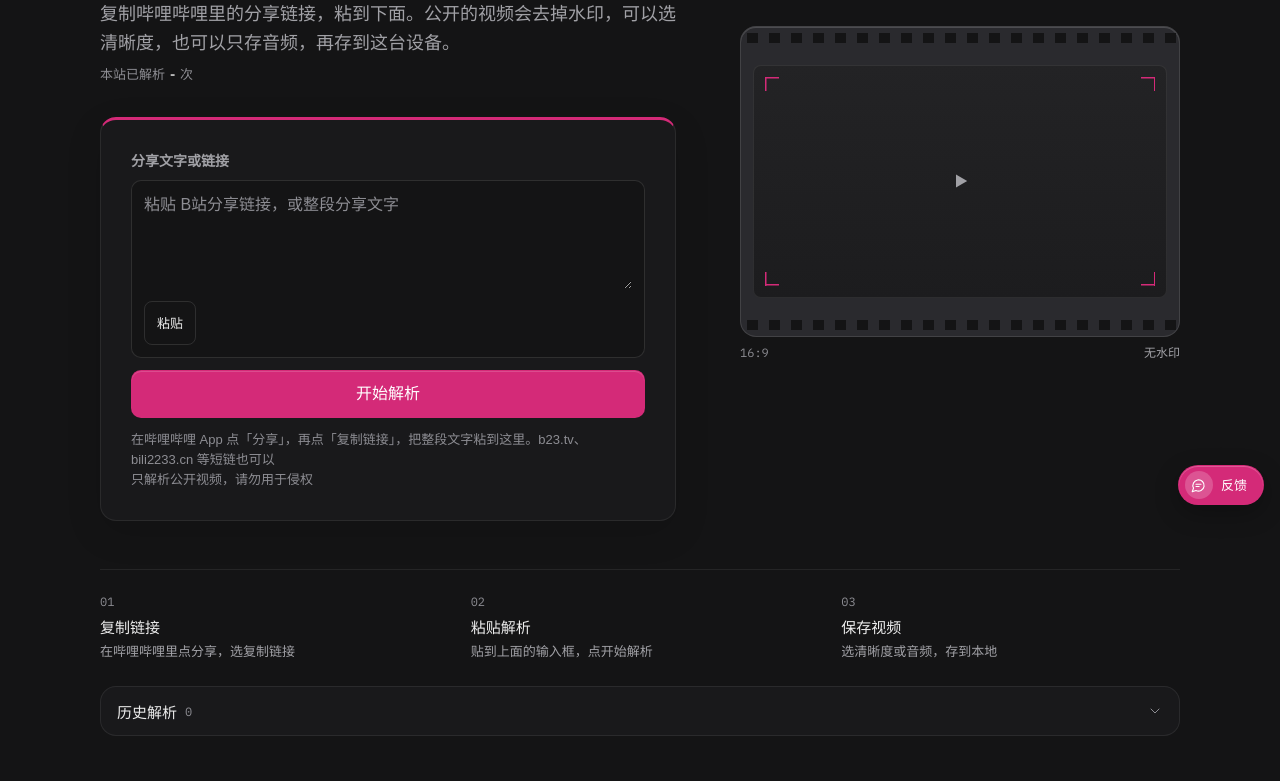
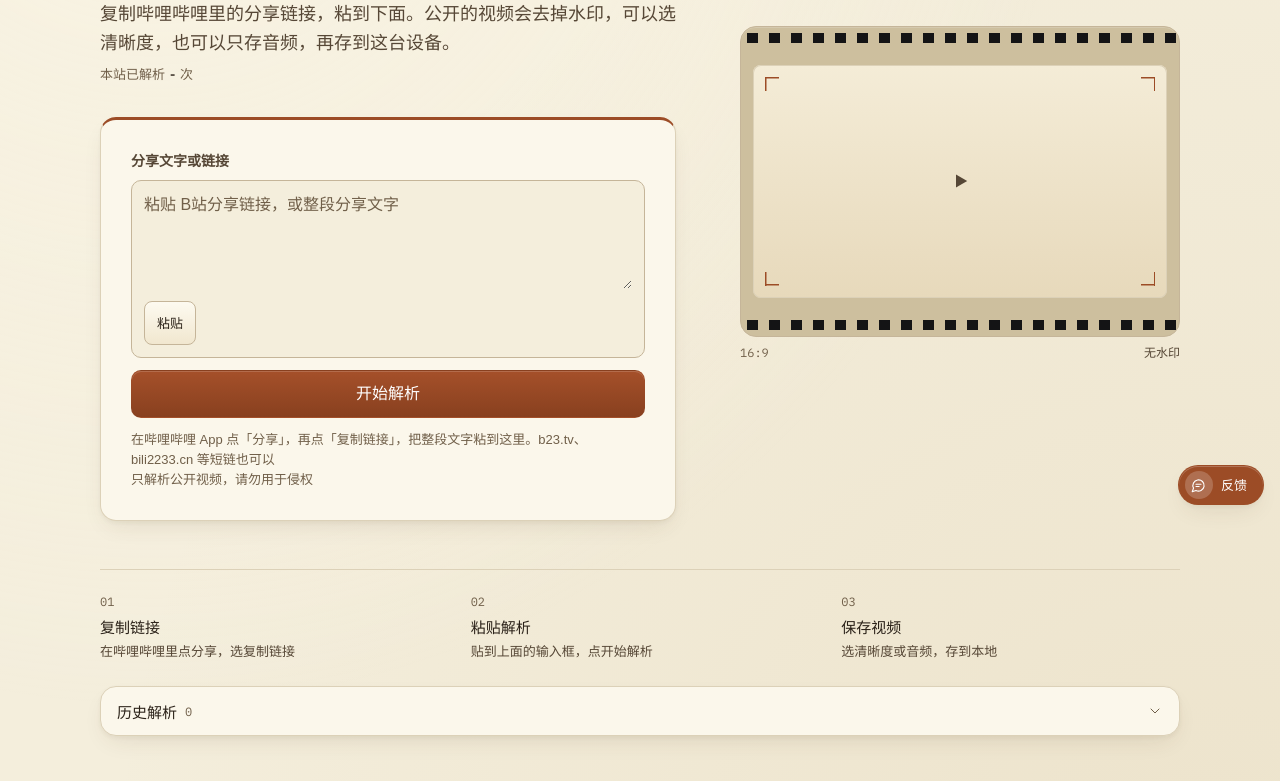
Before and after one commit to xiweiniboss-cmd/bilibilishipinjiexitest, a plain HTML site: page index.html in a window 1280 px wide. Shown: the part 279-1060 px from the top of the page. Drawn offline with Linux system fonts and the light colour scheme; no server answers.

Commit message:
界面换成米黄纸面与陶土色按钮

```diff
--- a/jiexi.css
+++ b/jiexi.css
@@ -1,31 +1,4 @@
-/* ==========================================================================
-   解析站界面
-   --------------------------------------------------------------------------
-   抖音、快手、小红书、B站、微博、YouTube、TikTok 共用这一份。
-   换站时只改文案里的产品名，和下面三行颜色。其余间距、字号、圆角、
-   组件不要另起一套。
-
-   抖音   --jx-accent #d3123a   --jx-accent-hover #e21842   --jx-accent-text #ff9aab
-   快手   #c2410c               #ea580c                     #fdba74
-   小红书 #be123c               #e11d48                     #fda4af
-   B站    #d42a78               #db2777                     #fb7299
-   微博   #be123c               #e11d48                     #fda4af
-   YouTube #b91c1c              #dc2626                     #fca5a5
-   TikTok 与抖音同一套红，不要红青渐变
-
-   白字叠在 --jx-accent 上需要至少 4.5:1。上面抖音这组已核过：
-   白 / #d3123a = 5.36，白 / #e21842 = 4.73，#ff9aab / #141415 = 9.17。
-   换站时用同样的方法核一次再上线。
-   B站这组：白 / #d42a78 = 4.77，白 / #db2777 = 4.60，#fb7299 / #141415 = 6.99。
-   主色用深粉，白字才过 4.5:1。浅粉 #fb7299 只放在深底上当文字。
-
-   签名：四角裁切线。只用在标志和成片画框上，表示这一帧没有水印。
-   竖幅胶片是抖音这一页的画面，别的站可以换自己的画面，chrome 留着。
-
-   间距、字号阶梯和中性色的起点来自 unslop（Damir Sokolovsky，@heydamir），
-   CC BY 4.0。https://heydamir.design/unslop
-   ========================================================================== */
-
+/* 米黄纸面与陶土色按钮。原排版参考 unslop（Damir Sokolovsky），CC BY 4.0：https://heydamir.design/unslop */
 @font-face {
   font-family: "JX Serif";
   font-style: normal;
@@ -53,28 +26,28 @@
 }
 
 :root {
-  /* 石墨中性色。表面不带色相，颜色只出现在强调色和成片画框里。 */
-  --jx-bg: #141415;
-  --jx-bg-deep: #0f0f10;
+  /* 纸面、墨色与细边框。 */
+  --jx-bg: #f4eedc;
+  --jx-bg-deep: #e9dfc6;
   --jx-film: #101012;
-  --jx-surface: #19191b;
-  --jx-raised: #232325;
-  --jx-raised-hover: #2a2a2d;
-  --jx-text: #ededed;
-  --jx-secondary: #a1a1a6;
-  --jx-muted: #8d8d93;
-  --jx-hairline: rgba(237, 237, 237, 0.08);
-  --jx-hairline-strong: rgba(237, 237, 237, 0.12);
+  --jx-surface: #fbf7eb;
+  --jx-raised: #f1e9d5;
+  --jx-raised-hover: #e8dcc1;
+  --jx-text: #2a2118;
+  --jx-secondary: #564736;
+  --jx-muted: #705f49;
+  --jx-hairline: #dcd1b8;
+  --jx-hairline-strong: #c5b599;
 
   /* 每站只改这三行。B站是深粉，浅粉只做深底文字。 */
-  --jx-accent: #d42a78;
-  --jx-accent-hover: #db2777;
-  --jx-accent-text: #fb7299;
+  --jx-accent: #9c4c26;
+  --jx-accent-hover: #823c1d;
+  --jx-accent-text: #88421f;
   --jx-on-accent: #ffffff;
 
-  --jx-positive: #4cc38a;
-  --jx-negative: #ee5d62;
-  --jx-warning: #e6b35a;
+  --jx-positive: #2e6e4d;
+  --jx-negative: #ab3027;
+  --jx-warning: #835011;
 
   --jx-font: "PingFang SC", "Hiragino Sans GB", "Noto Sans SC", "Microsoft YaHei", "WenQuanYi Micro Hei", sans-serif;
   --jx-serif: "JX Serif", "Songti SC", "Noto Serif SC", "STSong", serif;
@@ -120,10 +93,10 @@
   --jx-fast: 160ms;
   --jx-enter: 420ms;
 
-  --jx-shadow-float: 0 8px 24px rgba(0, 0, 0, 0.28);
+  --jx-shadow-float: 0 2px 4px rgb(72 52 24 / 5%), 0 10px 24px -8px rgb(72 52 24 / 12%);
   --jx-highlight: inset 0 1px 0 rgba(255, 255, 255, 0.16);
 
-  color-scheme: dark;
+  color-scheme: light;
 }
 
 *,
@@ -416,7 +389,7 @@ button {
 .jx-strip {
   display: flex;
   width: 192px;
-  background: #2a2a2e;
+  background: #cdbf9e;
   border: 1px solid var(--jx-hairline-strong);
   border-radius: var(--jx-radius-card);
   box-shadow: var(--jx-highlight);
@@ -426,7 +399,7 @@ button {
 .jx-holes {
   flex: none;
   width: 22px;
-  background-image: linear-gradient(#141415 0 11px, transparent 11px 22px);
+  background-image: linear-gradient(var(--jx-bg) 0 11px, transparent 11px 22px);
   background-size: 10px 22px;
   background-repeat: repeat-y;
   background-position: center 6px;
@@ -445,7 +418,7 @@ button {
   justify-content: center;
   aspect-ratio: 9 / 16;
   border-radius: var(--jx-radius-control);
-  background: linear-gradient(180deg, #232325 0%, #1c1c1e 100%);
+  background: linear-gradient(180deg, #f4ecd7 0%, #e7d9bb 100%);
   box-shadow: inset 0 0 0 1px var(--jx-hairline);
   color: var(--jx-secondary);
 }
@@ -663,7 +636,7 @@ button {
 .dlprog .track {
   height: 4px;
   border-radius: 2px;
-  background: rgba(237, 237, 237, 0.12);
+  background: var(--jx-hairline-strong);
   overflow: hidden;
 }
 
@@ -1379,3 +1352,18 @@ footer a:hover { color: var(--jx-secondary); }
 }
 
 .jx-input-label { display: block; margin-bottom: 8px; color: var(--jx-secondary); font-size: 14px; font-weight: 600; }
+
+body {
+  background-image: radial-gradient(ellipse at 12% 0%, rgb(255 250 236 / 48%), transparent 58%),
+    radial-gradient(ellipse at 94% 100%, rgb(181 145 81 / 12%), transparent 65%);
+}
+
+.card, .jxh { box-shadow: 0 2px 4px rgb(72 52 24 / 5%), 0 10px 24px -8px rgb(72 52 24 / 12%); }
+.btn:not(.ghost):not(:disabled), .btn-ok { background-image: linear-gradient(180deg, #a5502a, #88401f); }
+.btn:not(.ghost):hover:not(:disabled), .btn-ok:hover { background: #843d1f; }
+.btn.ghost, .jx-field .btn.ghost { background: linear-gradient(180deg, #fdfaf0, #f1e7cf); }
+.btn.ghost:hover, .jx-field .btn.ghost:hover { background: var(--jx-raised-hover); }
+.btn:focus-visible { outline-color: var(--jx-accent); }
+
+.jx-copy h1 { font-style: oblique 8deg; }
+.jx-brand-sub { font-family: "Songti SC", "STSong", "Noto Serif SC", "Noto Serif CJK SC", Georgia, serif; font-style: italic; letter-spacing: .03em; }
```
Also changed, not shown: index.html (+3 -3 lines).
